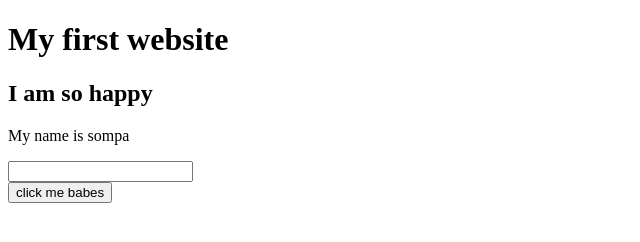
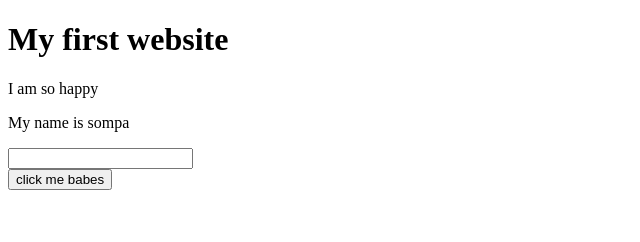
Before and after one commit to nsompa/My-4th-website, a plain HTML site: page index.html in a window 1280 px wide. Shown: the whole page, without its empty margins (0-640 px from the left). Drawn offline with Linux system fonts and the light colour scheme.

Commit message:
new change

```diff
--- a/index.html
+++ b/index.html
@@ -8,7 +8,7 @@
 </head>
 <body>
     <h1>My first website</h1>
-    <h2>I am so happy</h2>
+    <p>I am so happy</p>
     <p>My name is sompa</p>
     <input type="text">
     <br>
```
